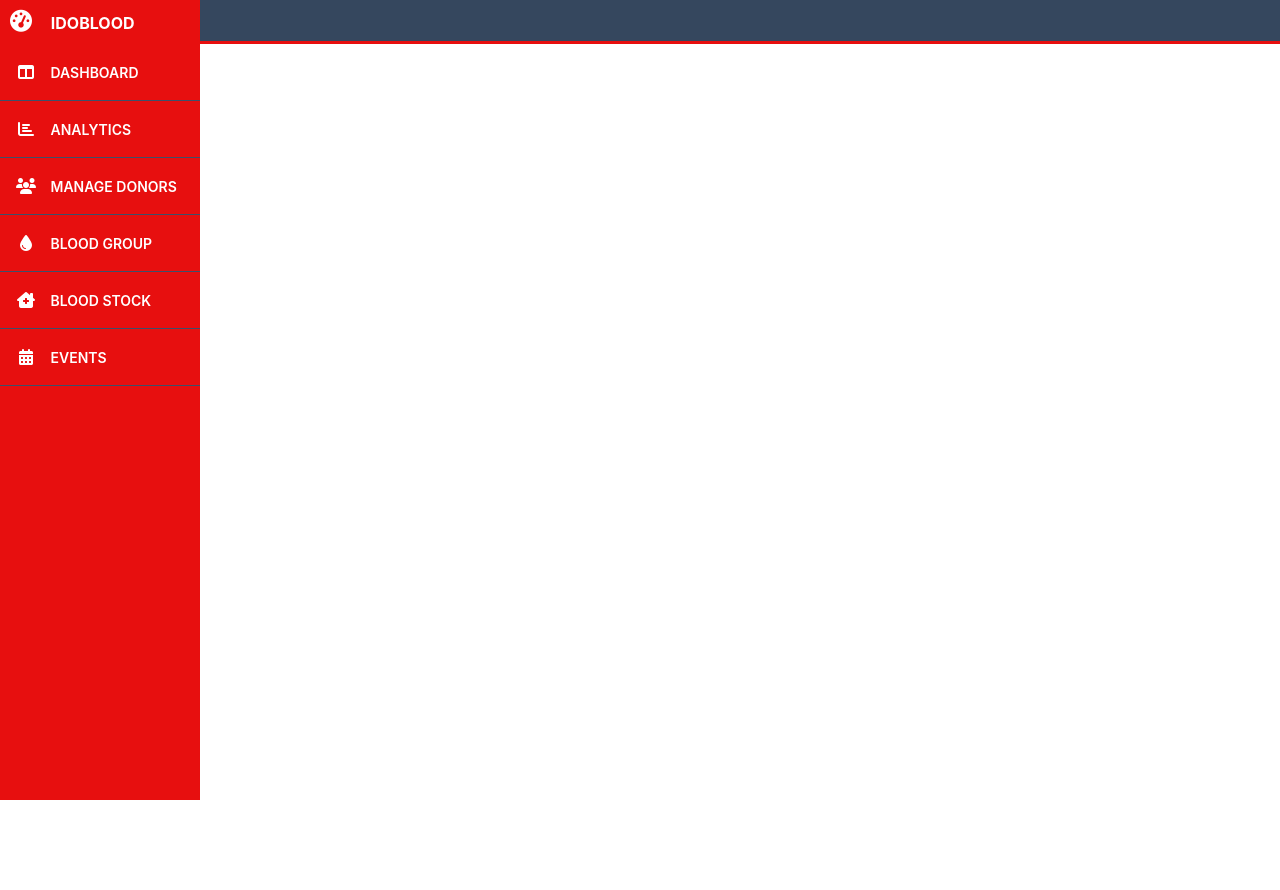
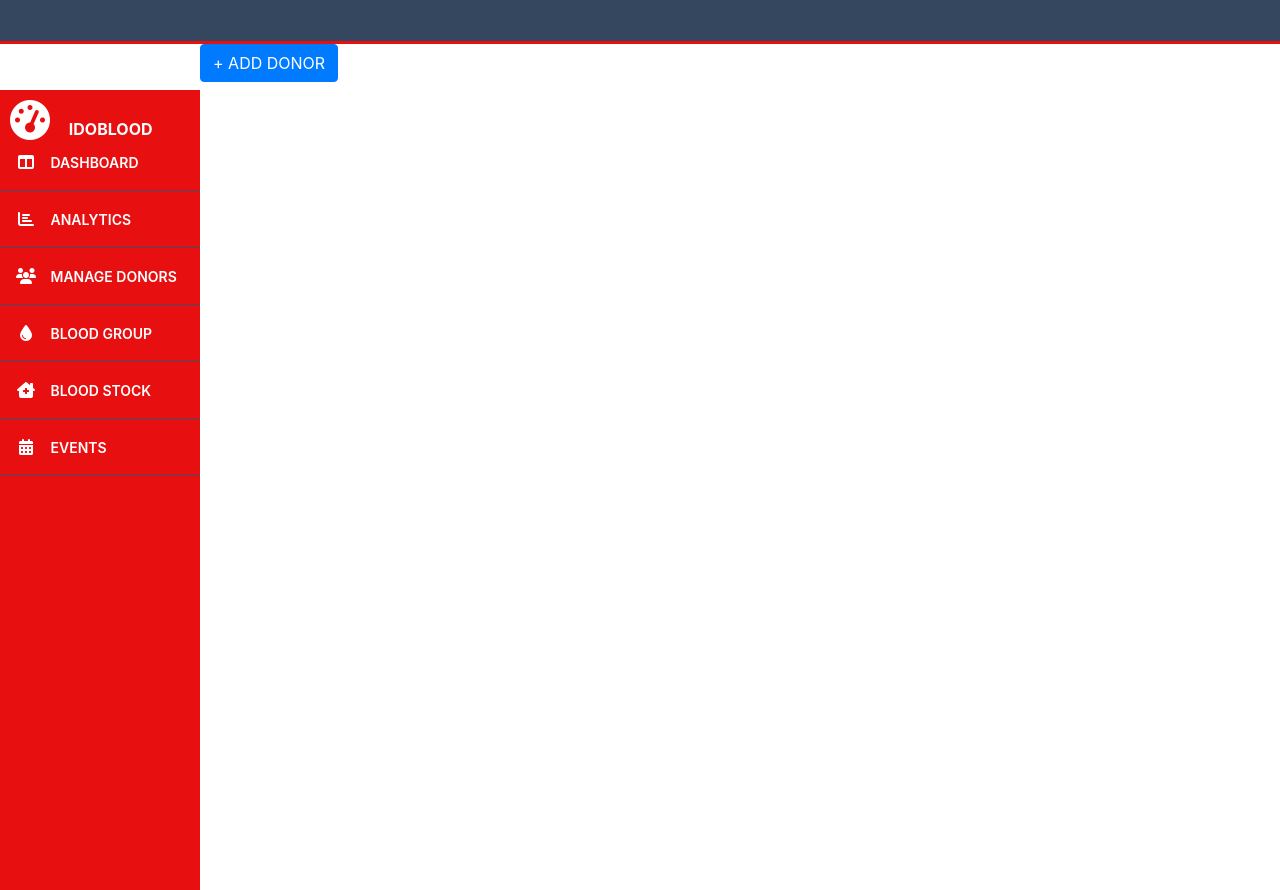
Before and after one commit to RamDio/idobloods, a CodeIgniter app: page /idoblood/index.php/user/manage in a window 1280 px wide. Before the commit the page ends 800 px from the top, so only its background shows below. Run offline with CodeIgniter, Linux system fonts and the light colour scheme; some libraries are stand-ins or nearby versions.

Commit message:
additional output

```diff
--- a/application/views/manage_donors.php
+++ b/application/views/manage_donors.php
@@ -1,6 +1,6 @@
 <?php include_once "include/sidenav.php";?>
 <div class="main-content">
-
+    <a href="<?php echo site_url("user/registration"); ?>" class="btn btn-primary">+ ADD DONOR</a>
 
 
 </div>
--- a/assets/style.css
+++ b/assets/style.css
@@ -56,7 +56,7 @@ body {
 	color: #e70f0f;
 }
 .logo  i {
-	font-size: 22px;
+	font-size: 40px;
 }
 .logo span {
 	margin-left: 15px;
@@ -96,6 +96,7 @@ body {
 	background-color: #e70f0f;
 	z-index: 1;
 	display: none;
+	margin-top: 90px;
 }
 .side-nav.visible {
 	display: block;
```
